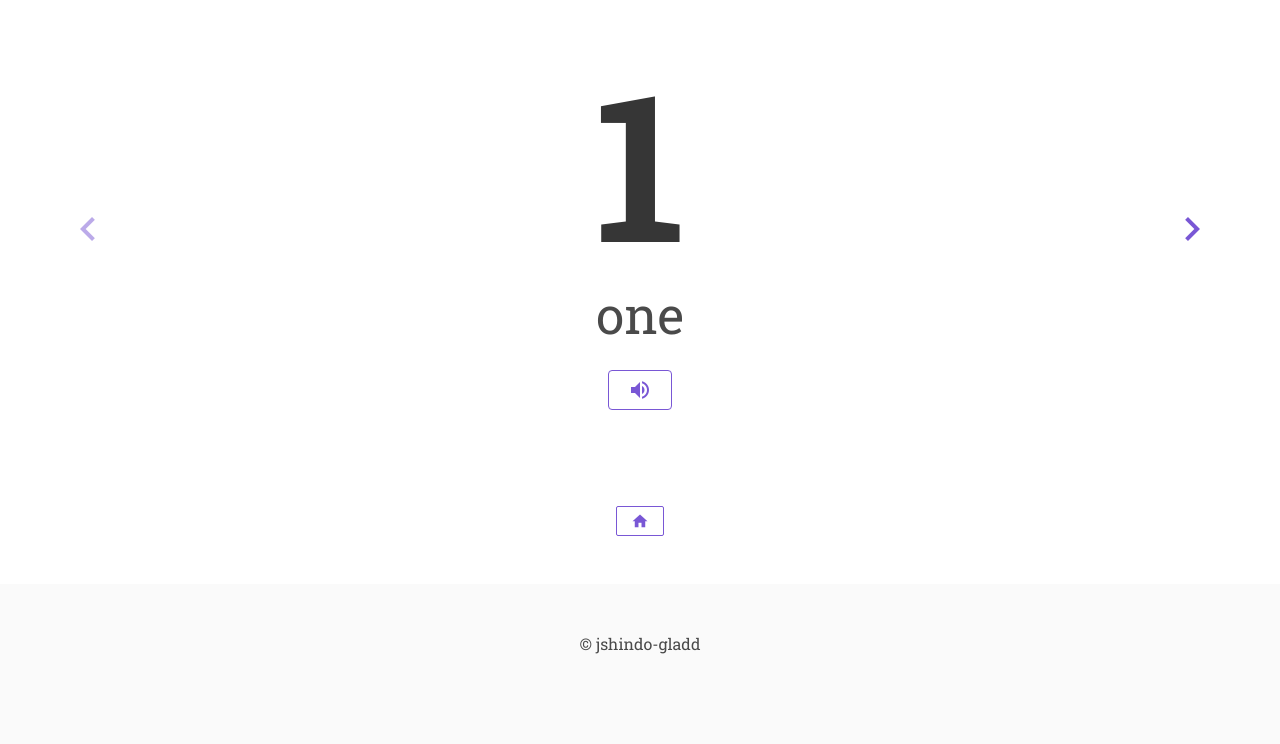
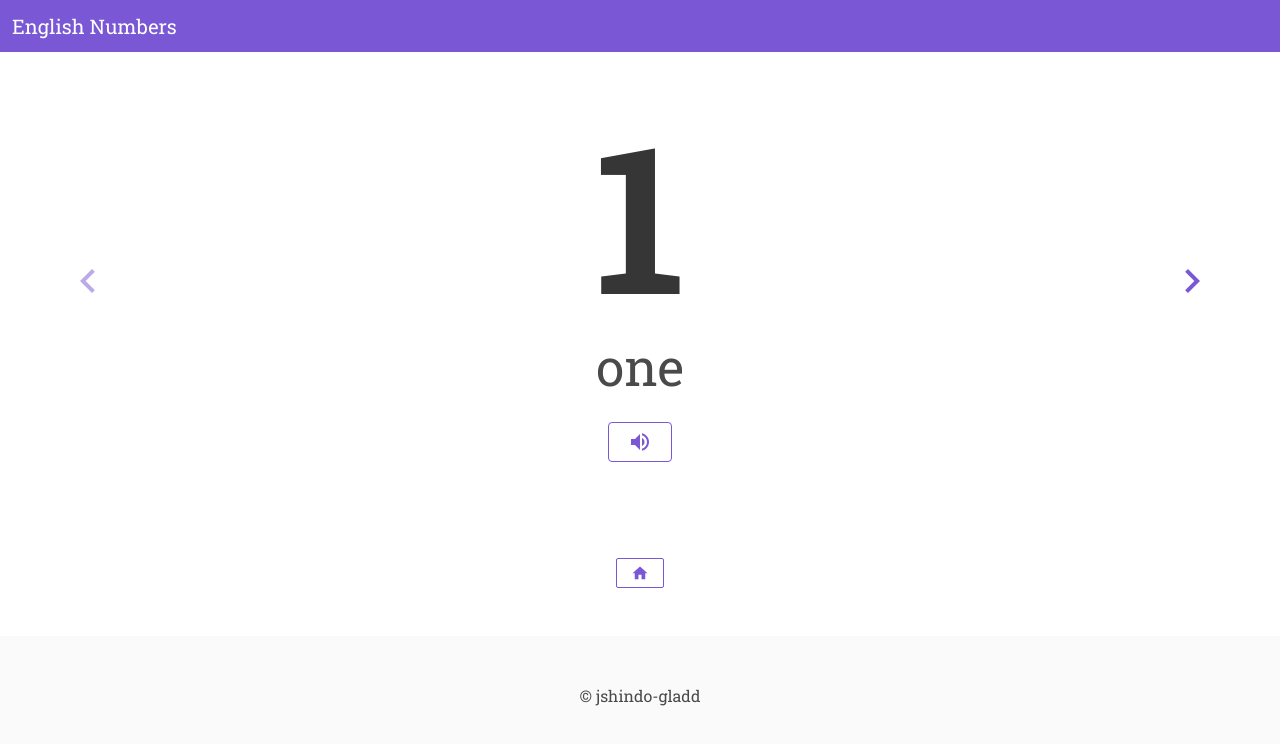
Before and after one commit to jay-es/english-numbers, a Vue app: page /#/card in a window 1280 px wide. Shown: the top 744 px of the page. Built offline with nearby package versions, Linux system fonts and the light colour scheme.

Commit message:
ヘッダーコンポーネント作成

```diff
--- a/src/App.vue
+++ b/src/App.vue
@@ -1,5 +1,7 @@
 <template>
   <div id="app">
+    <the-header/>
+
     <router-view/>
 
     <section v-if="!isHome" class="section">
@@ -22,8 +24,13 @@
 
 <script lang="ts">
 import { Component, Vue } from 'vue-property-decorator'
+import TheHeader from '@/components/TheHeader.vue'
 
-@Component
+@Component({
+  components: {
+    TheHeader,
+  },
+})
 export default class App extends Vue {
   get isHome() {
     return this.$route.name === 'home'
--- /dev/null
+++ b/src/components/TheHeader.vue
@@ -0,0 +1,43 @@
+<template>
+  <div>
+    <section v-if="isHome" class="hero is-primary">
+      <div class="hero-body">
+        <div class="container">
+          <h1 class="title">
+            English Numbers
+          </h1>
+          <h2 class="subtitle">
+            1 - 100
+          </h2>
+        </div>
+      </div>
+    </section>
+
+    <section v-else class="navbar is-primary">
+      <h1 class="navbar-item subtitle">
+        <router-link to="/">English Numbers</router-link>
+      </h1>
+    </section>
+  </div>
+</template>
+
+<script lang="ts">
+import { Component, Vue } from 'vue-property-decorator'
+
+@Component
+export default class TheHeader extends Vue {
+  get isHome() {
+    return this.$route.name === 'home'
+  }
+}
+</script>
+
+<style lang="scss" scoped>
+.navbar .subtitle {
+  line-height: 2.25rem;
+
+  a {
+    color: #fff;
+  }
+}
+</style>
--- a/src/views/Home.vue
+++ b/src/views/Home.vue
@@ -1,17 +1,5 @@
 <template>
   <div class="home-view">
-    <section class="hero is-primary">
-      <div class="hero-body">
-        <div class="container">
-          <h1 class="title">
-            English Numbers
-          </h1>
-          <h2 class="subtitle">
-            1 - 100
-          </h2>
-        </div>
-      </div>
-    </section>
     <section class="section">
       <router-link
         class="button is-primary is-large is-outlined"
```
